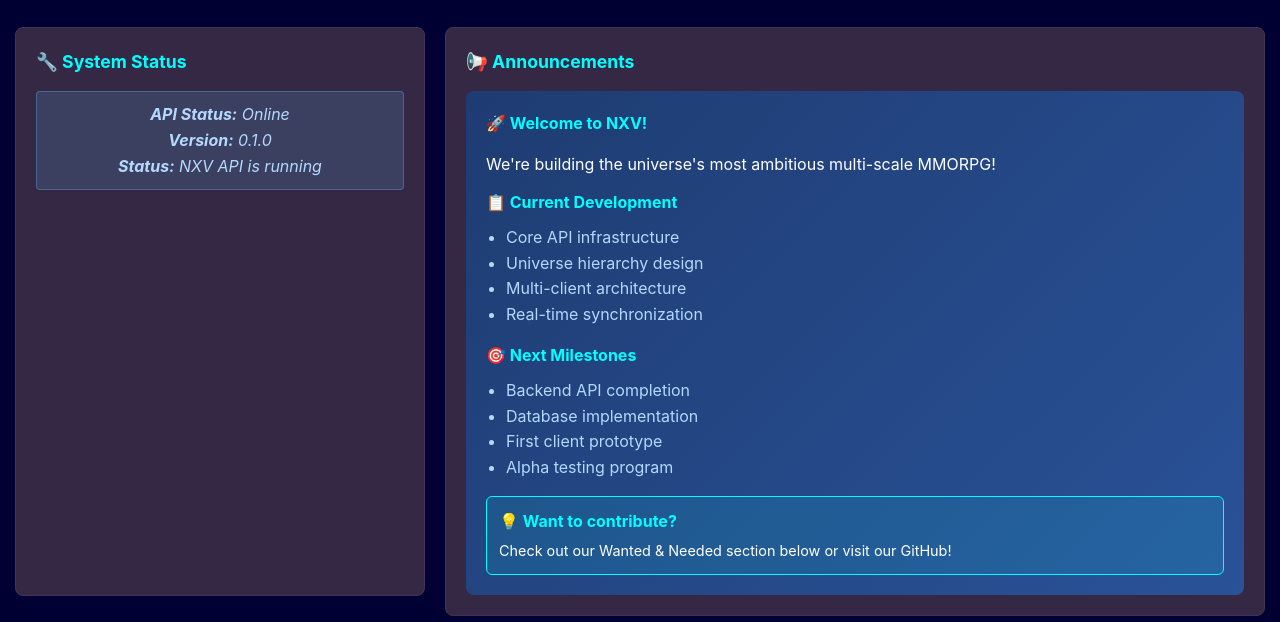
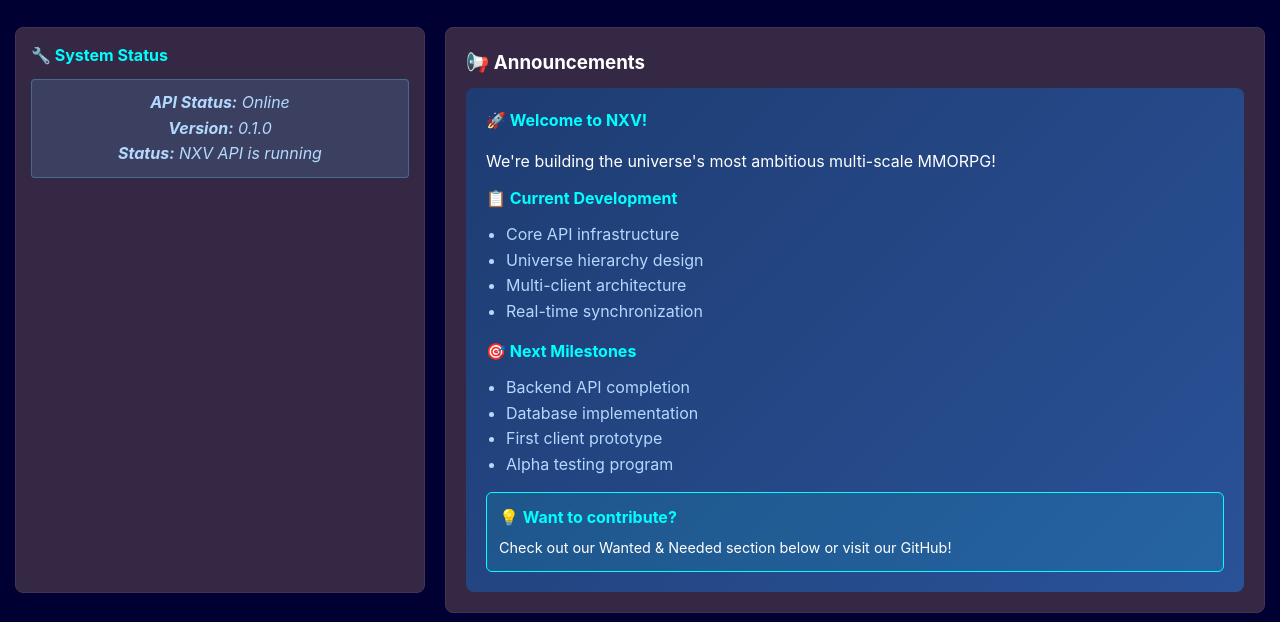
Before and after one commit to jgcampbell300/nxw, a website: page index.html in a window 1280 px wide. Shown: the part 178-800 px from the top of the page. Drawn offline with Linux system fonts and the light colour scheme.

Commit message:
Make system cards auto-size to fit content with compact styling

```diff
--- a/index.html
+++ b/index.html
@@ -119,15 +119,12 @@
         }
 
         .grid .card:first-child,
-        .grid .card:nth-child(2) {
-            grid-column: 1;
-            margin-bottom: 20px;
-            min-height: 120px;
-        }
-
+        .grid .card:nth-child(2),
         .grid .card:nth-child(3) {
             grid-column: 1;
             margin-bottom: 20px;
+            height: auto;
+            padding: 15px;
         }
 
         .grid .card:nth-child(4),
@@ -152,10 +149,12 @@
             margin-bottom: 0;
         }
 
-        .card h3 {
+        .grid .card:first-child h3,
+        .grid .card:nth-child(2) h3,
+        .grid .card:nth-child(3) h3 {
             color: #00ffff;
-            margin-bottom: 15px;
-            font-size: 1.1em;
+            margin-bottom: 10px;
+            font-size: 1em;
         }
 
         .loading {
```
